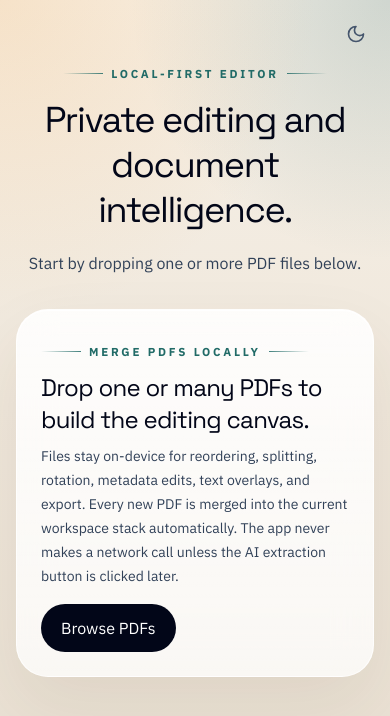
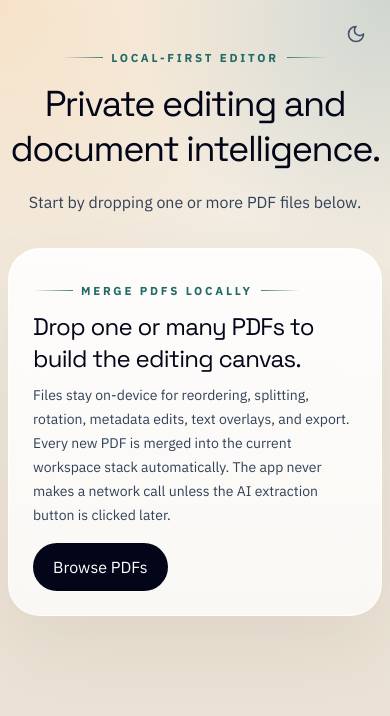
Before and after one commit to AyushM1701/pdf-editor, a React (Vite) app in the folder frontend/: page / in a window 390 px wide. Shown: the top 716 px of the page. Built offline with nearby package versions, Linux system fonts and the light colour scheme; no server answers.

Commit message:
Fix EditorPage viewport overflow on mobile

```diff
--- a/frontend/src/components/Layout.jsx
+++ b/frontend/src/components/Layout.jsx
@@ -30,9 +30,11 @@ export function Layout() {
     navigate('/');
   };
 
+  const isEditor = location.pathname === '/editor';
+
   return (
-    <main className="min-h-screen bg-[radial-gradient(circle_at_top_left,_rgba(244,188,120,0.28),_transparent_34%),radial-gradient(circle_at_top_right,_rgba(30,93,97,0.18),_transparent_28%),linear-gradient(180deg,_#f7f1e8_0%,_#efe7db_48%,_#e8dfd1_100%)] dark:bg-[radial-gradient(circle_at_top_left,_rgba(45,212,191,0.12),_transparent_34%),radial-gradient(circle_at_top_right,_rgba(56,189,248,0.1),_transparent_28%),linear-gradient(180deg,_#020617_0%,_#0f172a_48%,_#1e293b_100%)] text-slate-900 dark:text-slate-100 transition-colors duration-300">
-      <div className="mx-auto flex min-h-screen max-w-7xl flex-col gap-6 px-4 py-6 sm:px-6 lg:px-8">
+    <main className={`${isEditor ? 'h-[100dvh] overflow-hidden' : 'min-h-screen'} bg-[radial-gradient(circle_at_top_left,_rgba(244,188,120,0.28),_transparent_34%),radial-gradient(circle_at_top_right,_rgba(30,93,97,0.18),_transparent_28%),linear-gradient(180deg,_#f7f1e8_0%,_#efe7db_48%,_#e8dfd1_100%)] dark:bg-[radial-gradient(circle_at_top_left,_rgba(45,212,191,0.12),_transparent_34%),radial-gradient(circle_at_top_right,_rgba(56,189,248,0.1),_transparent_28%),linear-gradient(180deg,_#020617_0%,_#0f172a_48%,_#1e293b_100%)] text-slate-900 dark:text-slate-100 transition-colors duration-300`}>
+      <div className={`mx-auto flex ${isEditor ? 'h-full' : 'min-h-screen'} max-w-7xl flex-col gap-4 sm:gap-6 px-2 sm:px-6 lg:px-8 py-2 sm:py-6`}>
 
         {documents.length > 0 && (
           <header className="surface-card overflow-hidden px-4 py-4 sm:px-6 flex flex-col sm:flex-row items-center justify-between gap-4">
@@ -68,7 +70,7 @@ export function Layout() {
           </header>
         )}
 
-        <div className="flex-1">
+        <div className="flex-1 min-h-0 flex flex-col">
           <Outlet />
         </div>
       </div>
--- a/frontend/src/pages/EditorPage.jsx
+++ b/frontend/src/pages/EditorPage.jsx
@@ -42,7 +42,7 @@ export function EditorPage() {
   if (documents.length === 0) return null;
 
   return (
-    <div className="flex flex-col md:flex-row h-[calc(100vh-130px)] gap-4 mt-2 relative">
+    <div className="flex flex-col md:flex-row h-full gap-4 relative">
       {/* Mobile Backdrop */}
       {isSidebarOpen && (
         <div
```
